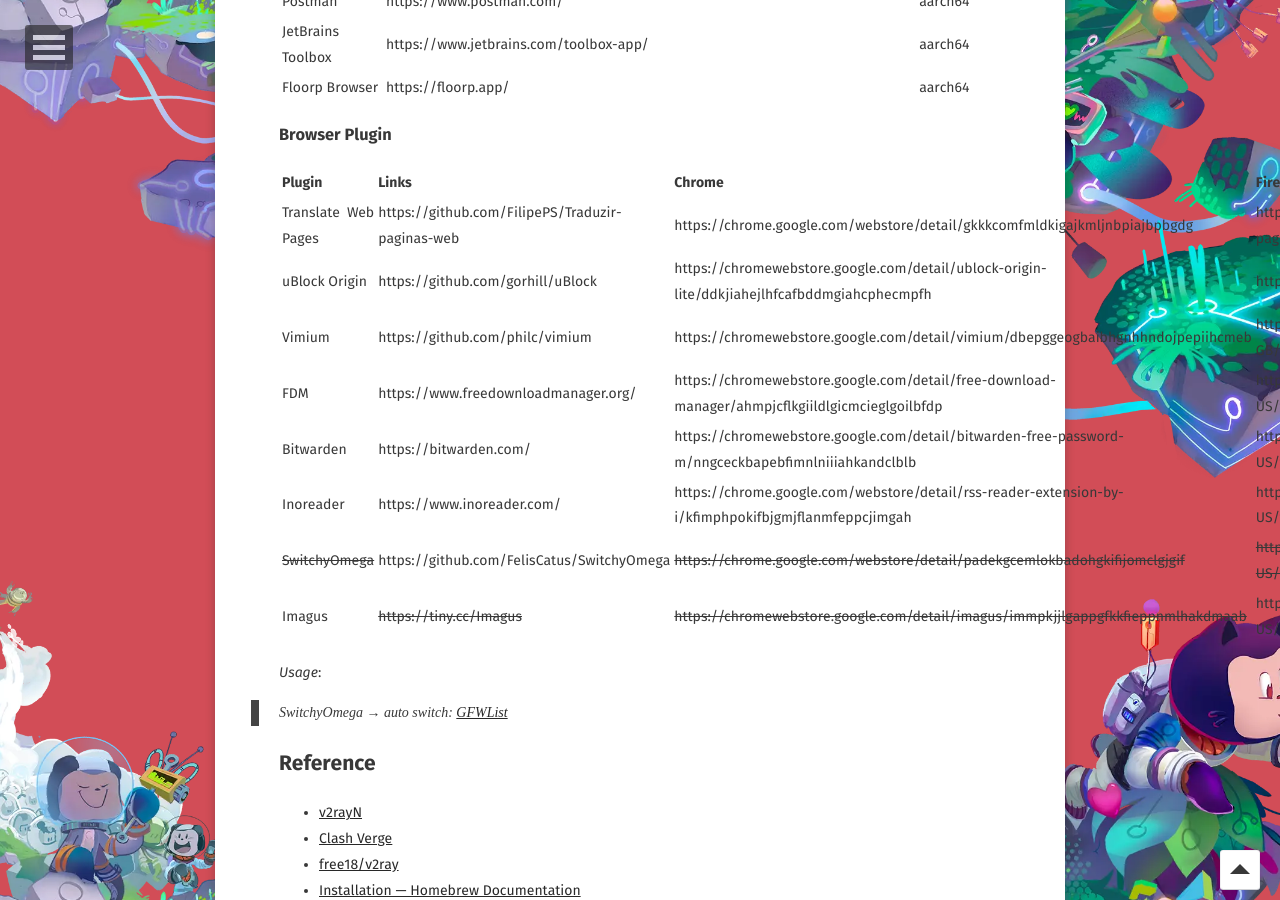
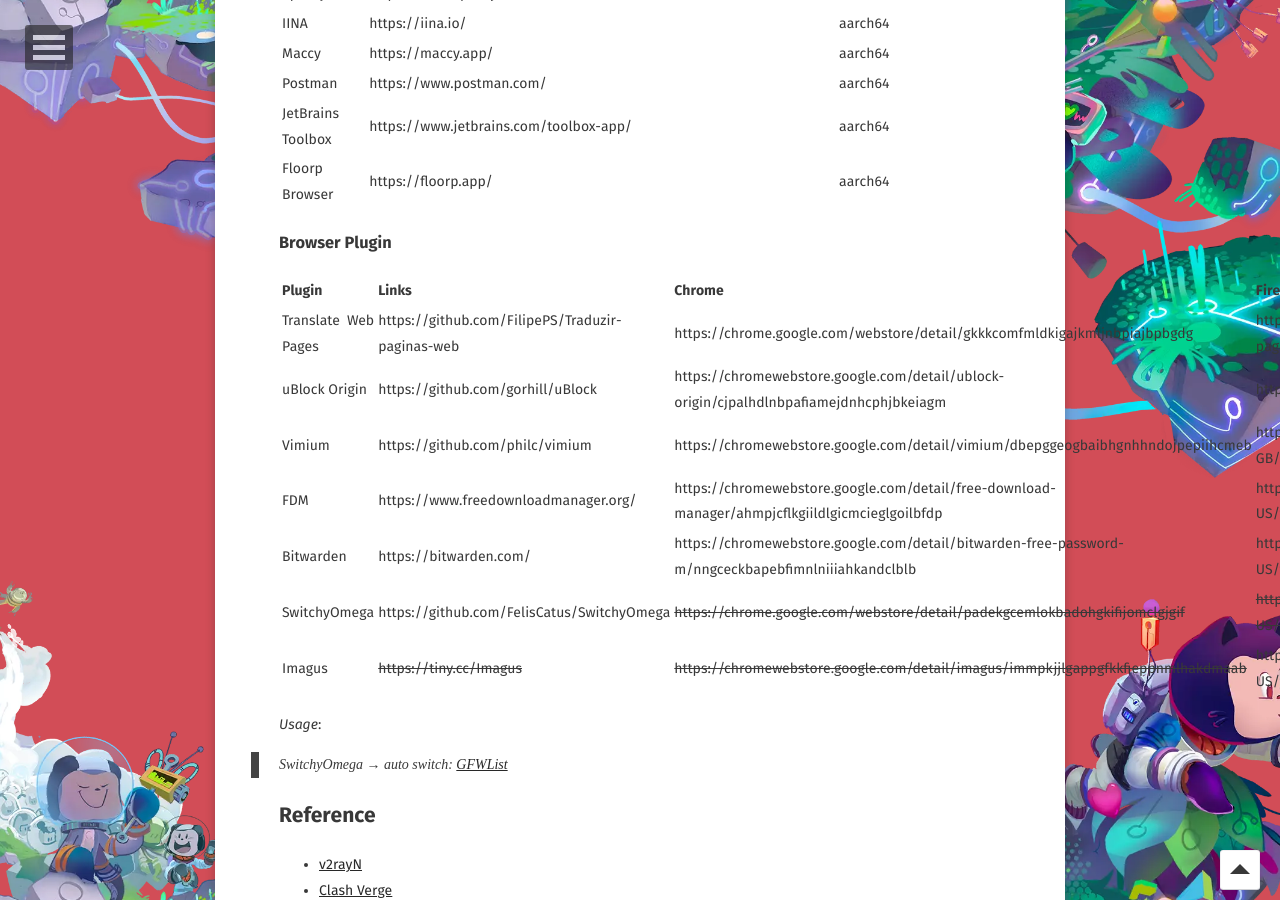
Before and after one commit to WebPavel/WebPavel.github.io, a Jekyll site: the page built from _posts/2026-03-24-macOS-personal-configuration.md, in a window 1280 px wide and 900 px high, scrolled down 4911 px. Built offline with Jekyll 4.4.1, drawn with Linux system fonts in a browser that asks for light colours; some web fonts are replaced; comment, search, counter and statistics services are not loaded; some of the changed lines change nothing that is shown; some of the changed text lies outside the part shown.

Commit message:
feat: update on browsers and plugins support experience.

```diff
--- a/_posts/2026-03-24-macOS-personal-configuration.md
+++ b/_posts/2026-03-24-macOS-personal-configuration.md
@@ -148,43 +148,43 @@
 
 ## Application Requirements
 
-| name               | url                                                                                      | Architecture |
-|--------------------|------------------------------------------------------------------------------------------|--------------|
-| Google Chrome      | https://www.google.cn/chrome/                                                            | aarch64      |
-| FDM                | https://www.freedownloadmanager.org/                                                     | Intel64      |
-| v2rayN             | https://github.com/2dust/v2rayN                                                          | aarch64      |
-| Clash Verge        | https://github.com/clash-verge-rev/clash-verge-rev                                       | aarch64      |
-| IDEA               | https://www.jetbrains.com/idea/                                                          | aarch64      |
-| Visual Studio Code | https://code.visualstudio.com/                                                           | aarch64      |
-| Homebrew           | https://brew.sh/                                                                         | aarch64      |
-| Stats              | https://mac-stats.com/                                                                   | aarch64      |
-| XnView MP          | https://www.xnview.com/                                                                  | aarch64      |
-| Snipaste           | https://www.snipaste.com/                                                                | aarch64      |
-| Eudic              | https://www.eudic.net/                                                                   | aarch64      |
-| JDK 8              | https://www.oracle.com/java/technologies/javase/javase8u211-later-archive-downloads.html | aarch64      |
-| Pandoc             | https://pandoc.org/                                                                      | aarch64      |
-| Docker             | https://www.docker.com/                                                                  | aarch64      |
-| Maven              | https://maven.apache.org/                                                                | aarch64      |
-| Keka               | https://www.keka.io/                                                                     | aarch64      |
-| Spotify            | https://www.spotify.com/                                                                 | Intel64      |
-| IINA               | https://iina.io/                                                                         | aarch64      |
-| Maccy              | https://maccy.app/                                                                       | aarch64      |
-| Postman            | https://www.postman.com/                                                                 | aarch64      |
-| JetBrains Toolbox  | https://www.jetbrains.com/toolbox-app/                                                   | aarch64      |
-| Floorp Browser     | https://floorp.app/                                                                      | aarch64      |
+| name               | url                                                                                      | Architecture | pros & cons         |
+|--------------------|------------------------------------------------------------------------------------------|--------------|---------------------|
+| ~~Google Chrome~~  | https://www.google.cn/chrome/                                                            | aarch64      | MV2 disabled        |
+| Helium             | https://helium.computer/                                                                 | aarch64      | light & MV2 enabled |
+| FDM                | https://www.freedownloadmanager.org/                                                     | Intel64      |                     |
+| v2rayN             | https://github.com/2dust/v2rayN                                                          | aarch64      |                     |
+| Clash Verge        | https://github.com/clash-verge-rev/clash-verge-rev                                       | aarch64      |                     |
+| IDEA               | https://www.jetbrains.com/idea/                                                          | aarch64      |                     |
+| Visual Studio Code | https://code.visualstudio.com/                                                           | aarch64      |                     |
+| Homebrew           | https://brew.sh/                                                                         | aarch64      |                     |
+| Stats              | https://mac-stats.com/                                                                   | aarch64      |                     |
+| XnView MP          | https://www.xnview.com/                                                                  | aarch64      |                     |
+| Snipaste           | https://www.snipaste.com/                                                                | aarch64      |                     |
+| Eudic              | https://www.eudic.net/                                                                   | aarch64      |                     |
+| JDK 8              | https://www.oracle.com/java/technologies/javase/javase8u211-later-archive-downloads.html | aarch64      |                     |
+| Pandoc             | https://pandoc.org/                                                                      | aarch64      |                     |
+| Docker             | https://www.docker.com/                                                                  | aarch64      |                     |
+| Maven              | https://maven.apache.org/                                                                | aarch64      |                     |
+| Keka               | https://www.keka.io/                                                                     | aarch64      |                     |
+| Spotify            | https://www.spotify.com/                                                                 | Intel64      |                     |
+| IINA               | https://iina.io/                                                                         | aarch64      |                     |
+| Maccy              | https://maccy.app/                                                                       | aarch64      |                     |
+| Postman            | https://www.postman.com/                                                                 | aarch64      |                     |
+| JetBrains Toolbox  | https://www.jetbrains.com/toolbox-app/                                                   | aarch64      |                     |
+| Floorp Browser     | https://floorp.app/                                                                      | aarch64      |                     |
 
 ### Browser Plugin
 
-| Plugin              | Links                                            | Chrome                                                                                               | Firefox                                                                        |
-|---------------------|--------------------------------------------------|------------------------------------------------------------------------------------------------------|--------------------------------------------------------------------------------|
-| Translate Web Pages | https://github.com/FilipePS/Traduzir-paginas-web | https://chrome.google.com/webstore/detail/gkkkcomfmldkigajkmljnbpiajbpbgdg                           | https://addons.mozilla.org/firefox/addon/traduzir-paginas-web/                 |
-| uBlock Origin       | https://github.com/gorhill/uBlock                | https://chromewebstore.google.com/detail/ublock-origin-lite/ddkjiahejlhfcafbddmgiahcphecmpfh         | https://addons.mozilla.org/addon/ublock-origin/                                |
-| Vimium              | https://github.com/philc/vimium                  | https://chromewebstore.google.com/detail/vimium/dbepggeogbaibhgnhhndojpepiihcmeb                     | https://addons.mozilla.org/en-GB/firefox/addon/vimium-ff/                      |
-| FDM                 | https://www.freedownloadmanager.org/             | https://chromewebstore.google.com/detail/free-download-manager/ahmpjcflkgiildlgicmcieglgoilbfdp      | https://addons.mozilla.org/en-US/firefox/addon/free-download-manager-addon/    |
-| Bitwarden           | https://bitwarden.com/                           | https://chromewebstore.google.com/detail/bitwarden-free-password-m/nngceckbapebfimnlniiiahkandclblb  | https://addons.mozilla.org/en-US/firefox/addon/bitwarden-password-manager/     |
-| Inoreader           | https://www.inoreader.com/                       | https://chrome.google.com/webstore/detail/rss-reader-extension-by-i/kfimphpokifbjgmjflanmfeppcjimgah | https://addons.mozilla.org/en-US/firefox/addon/rss-reader-extension-inoreader/ |
-| ~~SwitchyOmega~~    | https://github.com/FelisCatus/SwitchyOmega       | ~~https://chrome.google.com/webstore/detail/padekgcemlokbadohgkifijomclgjgif~~                       | ~~https://addons.mozilla.org/en-US/firefox/addon/switchyomega/~~               |
-| Imagus              | ~~https://tiny.cc/Imagus~~                       | ~~https://chromewebstore.google.com/detail/imagus/immpkjjlgappgfkkfieppnmlhakdmaab~~                 | https://addons.mozilla.org/en-US/firefox/addon/imagus/                         |
+| Plugin              | Links                                            | Chrome                                                                                              | Firefox                                                                     |
+|---------------------|--------------------------------------------------|-----------------------------------------------------------------------------------------------------|-----------------------------------------------------------------------------|
+| Translate Web Pages | https://github.com/FilipePS/Traduzir-paginas-web | https://chrome.google.com/webstore/detail/gkkkcomfmldkigajkmljnbpiajbpbgdg                          | https://addons.mozilla.org/firefox/addon/traduzir-paginas-web/              |
+| uBlock Origin       | https://github.com/gorhill/uBlock                | https://chromewebstore.google.com/detail/ublock-origin/cjpalhdlnbpafiamejdnhcphjbkeiagm             | https://addons.mozilla.org/addon/ublock-origin/                             |
+| Vimium              | https://github.com/philc/vimium                  | https://chromewebstore.google.com/detail/vimium/dbepggeogbaibhgnhhndojpepiihcmeb                    | https://addons.mozilla.org/en-GB/firefox/addon/vimium-ff/                   |
+| FDM                 | https://www.freedownloadmanager.org/             | https://chromewebstore.google.com/detail/free-download-manager/ahmpjcflkgiildlgicmcieglgoilbfdp     | https://addons.mozilla.org/en-US/firefox/addon/free-download-manager-addon/ |
+| Bitwarden           | https://bitwarden.com/                           | https://chromewebstore.google.com/detail/bitwarden-free-password-m/nngceckbapebfimnlniiiahkandclblb | https://addons.mozilla.org/en-US/firefox/addon/bitwarden-password-manager/  |
+| SwitchyOmega        | https://github.com/FelisCatus/SwitchyOmega       | ~~https://chrome.google.com/webstore/detail/padekgcemlokbadohgkifijomclgjgif~~                      | ~~https://addons.mozilla.org/en-US/firefox/addon/switchyomega/~~            |
+| Imagus              | ~~https://tiny.cc/Imagus~~                       | ~~https://chromewebstore.google.com/detail/imagus/immpkjjlgappgfkkfieppnmlhakdmaab~~                | https://addons.mozilla.org/en-US/firefox/addon/imagus/                      |
 
 
 *Usage*:
```
